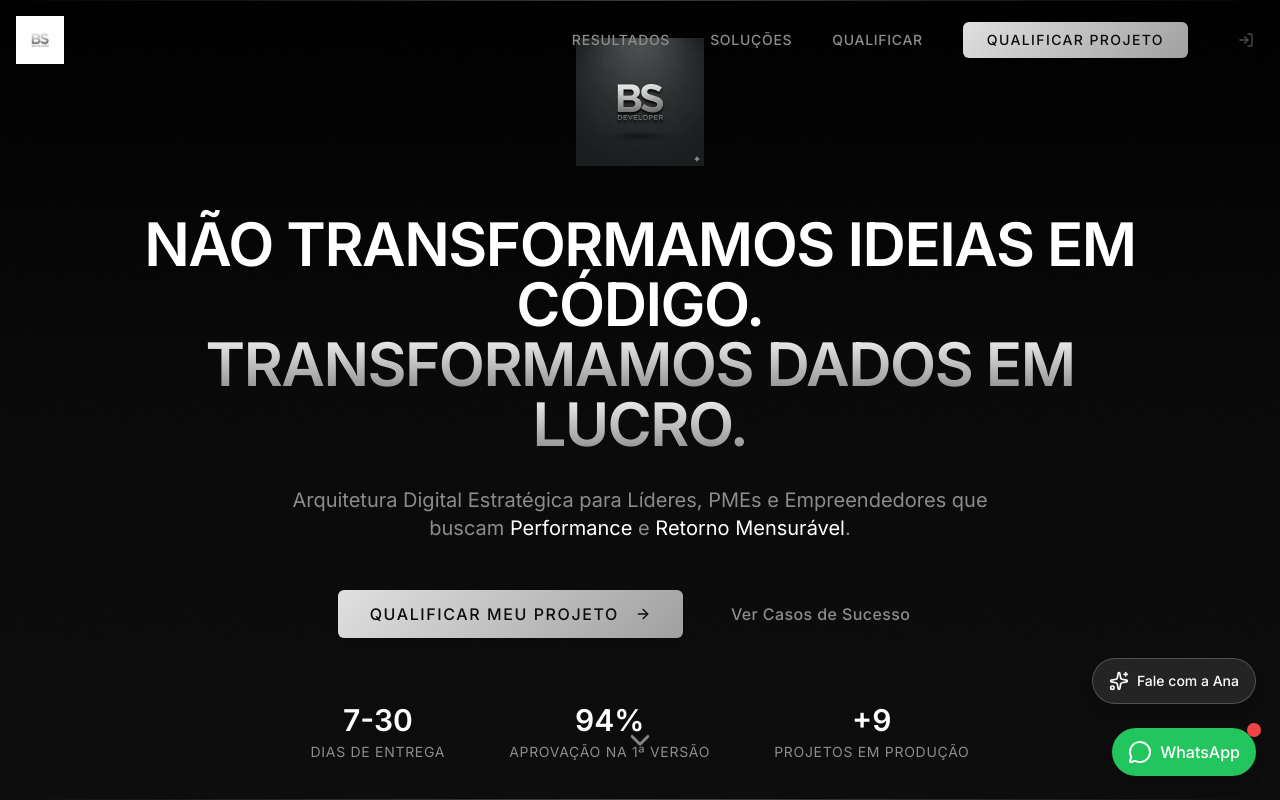
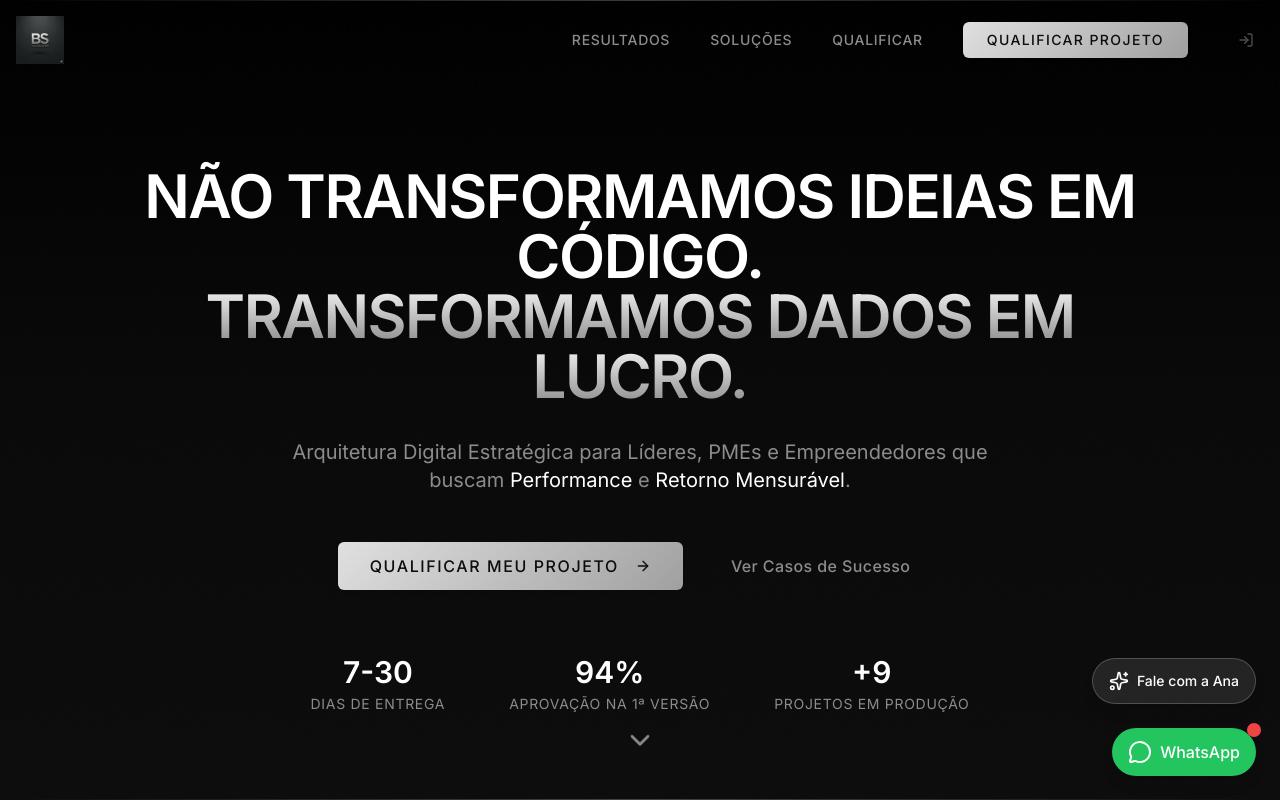
Before and after one commit to brunosenaandrade-boop/bsdsan, a Next.js app: page / in a window 1280 px wide. Shown: the top 800 px of the page. Built offline with nearby package versions, Linux system fonts and the light colour scheme.

Commit message:
fix: Remove logo duplicada e usar logo-dark no header

```diff
--- a/src/components/sections/Header.tsx
+++ b/src/components/sections/Header.tsx
@@ -50,7 +50,7 @@ export function Header() {
           {/* Logo */}
           <Link href="/" className="flex items-center">
             <Image
-              src="/image/logo.png"
+              src="/image/logo-dark.png"
               alt="BS Developer"
               width={160}
               height={45}
--- a/src/components/sections/Hero.tsx
+++ b/src/components/sections/Hero.tsx
@@ -3,7 +3,6 @@
 import { motion } from "framer-motion";
 import { ArrowRight, ChevronDown } from "lucide-react";
 import { Button } from "@/components/ui/button";
-import Image from "next/image";
 
 const scrollToSection = (id: string) => {
   const element = document.getElementById(id);
@@ -25,24 +24,7 @@ export function Hero() {
       <div className="absolute top-0 left-0 right-0 h-px line-gradient" />
 
       <div className="container mx-auto px-4 relative z-10">
-        <div className="max-w-5xl mx-auto text-center">
-          {/* Logo */}
-          <motion.div
-            initial={{ opacity: 0, y: 20 }}
-            animate={{ opacity: 1, y: 0 }}
-            transition={{ duration: 0.8 }}
-            className="mb-12"
-          >
-            <Image
-              src="/image/logo-dark.png"
-              alt="BS Developer"
-              width={280}
-              height={90}
-              className="mx-auto h-24 md:h-32 w-auto"
-              priority
-            />
-          </motion.div>
-
+        <div className="max-w-5xl mx-auto text-center pt-20">
           {/* Main Headline */}
           <motion.h1
             initial={{ opacity: 0, y: 30 }}
```
